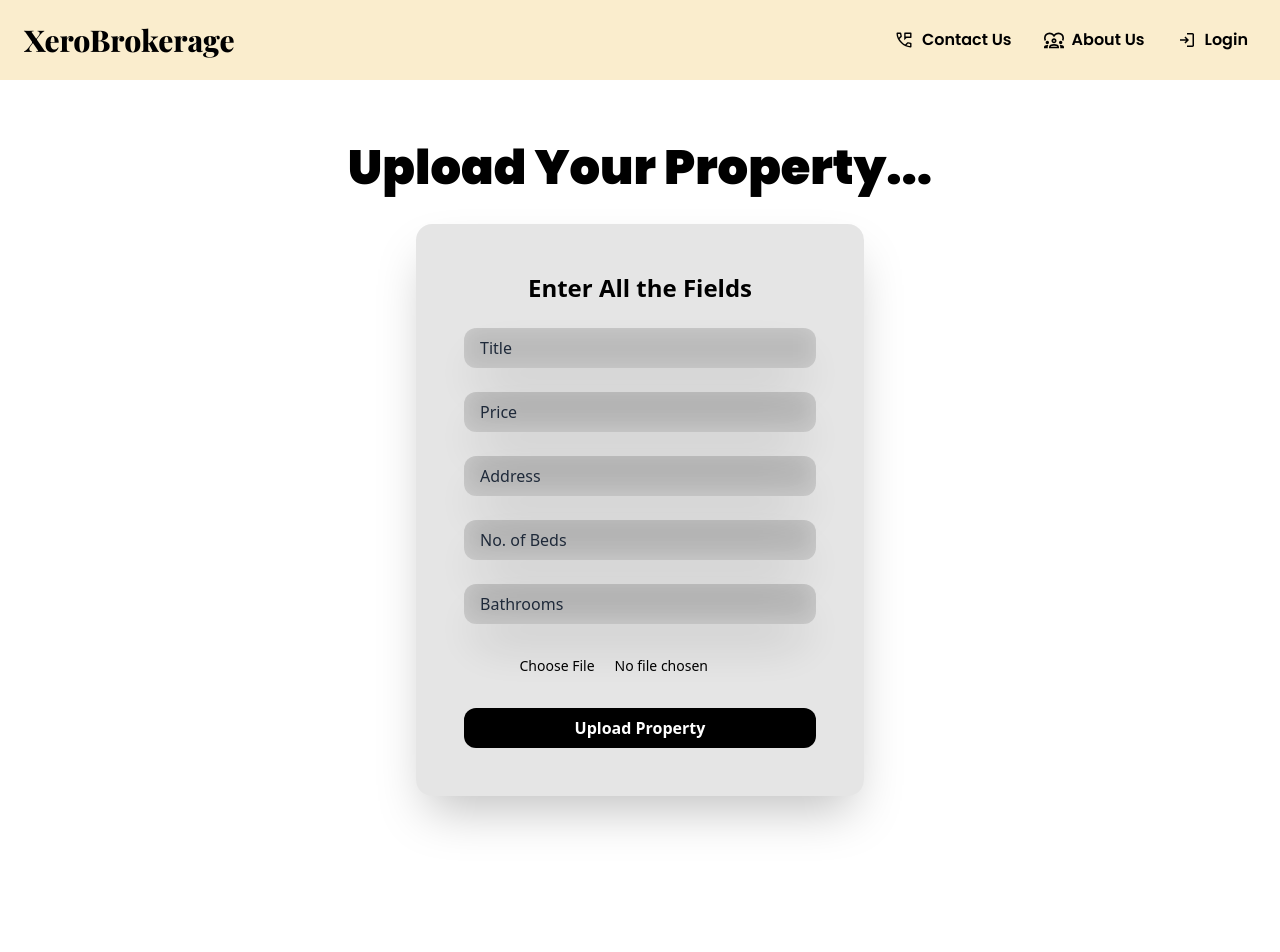
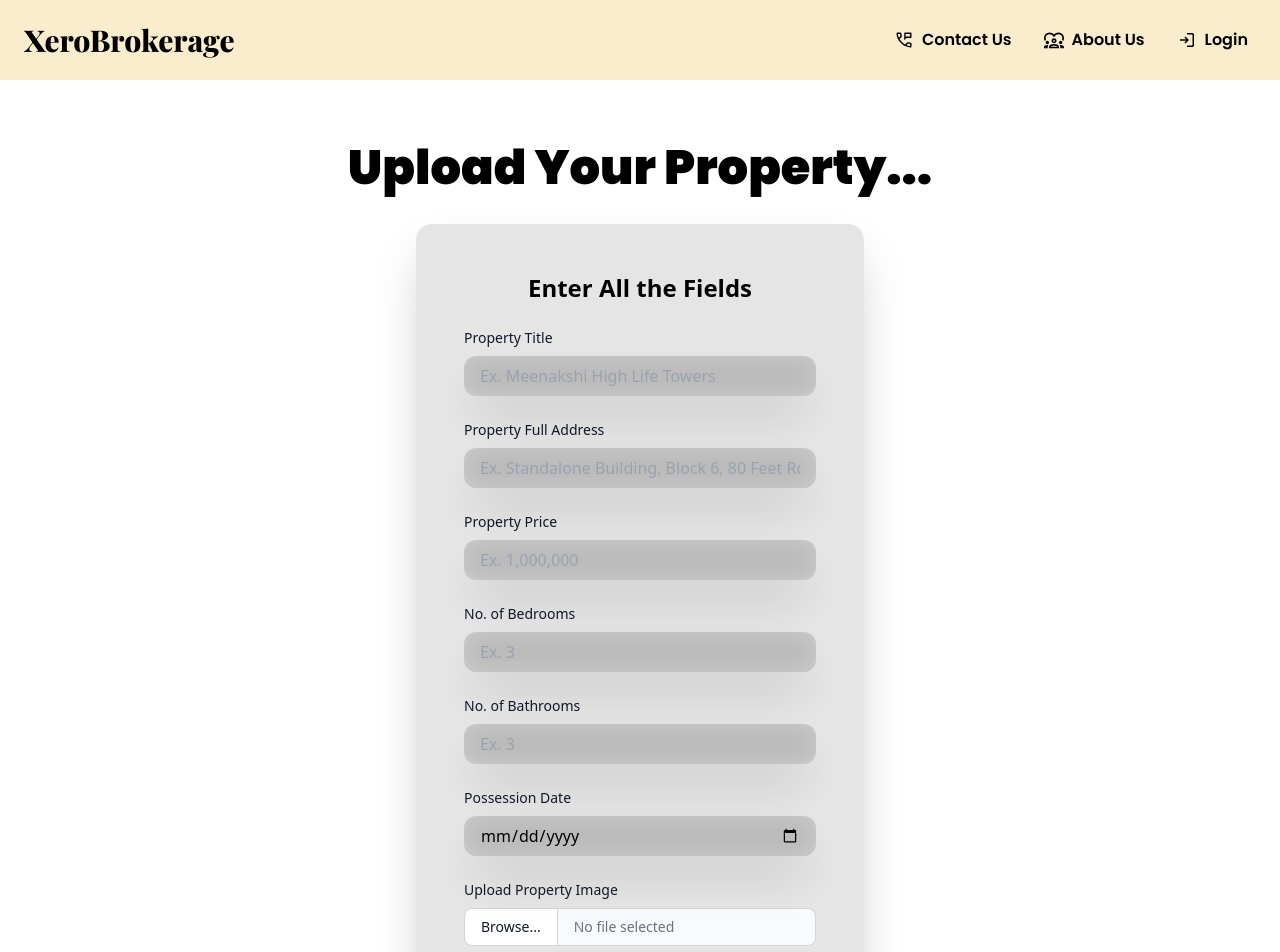
Before and after one commit to yrCodem/XeroBrokerage, a Next.js app in the folder xerobrokerage/: page /upload-property in a window 1280 px wide. Shown: the top 952 px of the page. Before the commit the page ends 800 px from the top, so only its background shows below. Built offline with nearby package versions, Linux system fonts and the light colour scheme.

Commit message:
Fix: Property Form

```diff
--- a/xerobrokerage/src/app/upload-property/page.jsx
+++ b/xerobrokerage/src/app/upload-property/page.jsx
@@ -1,118 +1,272 @@
-"use client";
+'use client'
 
-import { useState } from "react";
+import { useState } from 'react'
 
 export default function Upload() {
-  const [preview, setPreview] = useState(null);
-  const [loading, setLoading] = useState(false);
-  const [message, setMessage] = useState("");
+  const [preview, setPreview] = useState(null)
+  const [loading, setLoading] = useState(false)
+  const [message, setMessage] = useState('')
+  const [fileName, setFileName] = useState('')
+  const [errors, setErrors] = useState({
+    beds: '',
+    baths: '',
+    price: '',
+  })
+  const [possessionDate, setPossessionDate] = useState('')
 
-  const handlePreview = (e) => {
-    const file = e.target.files[0];
-    if (file) setPreview(URL.createObjectURL(file));
-  };
+  // Number validation
+  const validateNumber = (name, value) => {
+    if (value < 0) {
+      setErrors(prev => ({ ...prev, [name]: 'Value cannot be negative' }))
+      return false
+    }
+    setErrors(prev => ({ ...prev, [name]: '' }))
+    return true
+  }
 
-  const handleSubmit = async (e) => {
-    e.preventDefault();
-    setLoading(true);
-    setMessage("");
+  const handleFileChange = e => {
+    const file = e.target.files[0]
+    if (file) {
+      setFileName(file.name)
+      setPreview(URL.createObjectURL(file))
+    }
+  }
 
-    const formData = new FormData(e.target);
+  const handleSubmit = async e => {
+    e.preventDefault()
+    setLoading(true)
+    setMessage('')
+
+    const formData = new FormData(e.target)
 
     try {
-      const res = await fetch("/api/properties", {
-        method: "POST",
+      const res = await fetch('/api/properties', {
+        method: 'POST',
         body: formData,
-      });
+      })
 
-      const data = await res.json();
-      setMessage("✅ Property uploaded!");
-      console.log(data);
+      const data = await res.json()
+      setMessage('✅ Property uploaded!')
+      console.log(data)
     } catch (err) {
-      console.error(err);
-      setMessage("❌ Upload failed.");
+      console.error(err)
+      setMessage('❌ Upload failed.')
     } finally {
-      setLoading(false);
+      setLoading(false)
     }
-  };
+  }
 
   return (
-    <div className=" flex flex-col gap-8 items-center justify-center">
-      <h1 className="mt-16 text-5xl poppins-black text-center">
+    <div className='flex flex-col gap-8 items-center justify-center'>
+      <h1 className='mt-16 text-5xl poppins-black text-center'>
         Upload Your Property...
       </h1>
       <form
         onSubmit={handleSubmit}
-        className="bg-black/10  shadow-2xl backdrop-blur-md rounded-2xl p-12 w-full max-w-md space-y-6 text-black"
+        className='bg-black/10 shadow-2xl backdrop-blur-md rounded-2xl p-12 w-full max-w-md space-y-6 text-black'
       >
-        <h2 className="text-2xl font-bold text-center">Enter All the Fields</h2>
+        <h2 className='text-2xl font-bold text-center'>Enter All the Fields</h2>
 
-        <input
-          className="w-full px-4 py-2 rounded-xl bg-black/10 shadow-2xl backdrop-blur-md placeholder-gray-800 focus:outline-none"
-          placeholder="Title"
-          type="text"
-          name="title"
-          required
-        />
-        <input
-          className="w-full px-4 py-2 rounded-xl bg-black/10 shadow-2xl backdrop-blur-md placeholder-gray-800 focus:outline-none"
-          placeholder="Price"
-          type="number"
-          name="price"
-          required
-        />
-        <input
-          className="w-full px-4 py-2 rounded-xl bg-black/10 shadow-2xl backdrop-blur-md placeholder-gray-800 focus:outline-none"
-          placeholder="Address"
-          type="text"
-          name="address"
-          required
-        />
-        <input
-          className="w-full px-4 py-2 rounded-xl bg-black/10 shadow-2xl backdrop-blur-md placeholder-gray-800  focus:outline-none"
-          placeholder="No. of Beds"
-          type="number"
-          name="beds"
-          required
-        />
-        <input
-          className="w-full px-4 py-2 rounded-xl bg-black/10 shadow-2xl backdrop-blur-md placeholder-gray-800  focus:outline-none"
-          placeholder="Bathrooms"
-          type="number"
-          name="baths"
-          required
-        />
+        {/* Title */}
+        <div className='max-w-lg mx-auto'>
+          <label
+            htmlFor='user_avatar'
+            className='block mb-2 text-sm font-medium text-gray-900 dark:text-white'
+          >
+            Property Title
+          </label>
+          <input
+            className='w-full px-4 py-2 rounded-xl bg-black/10 shadow-2xl backdrop-blur-md placeholder-gray-400 focus:outline-none'
+            placeholder='Ex. Meenakshi High Life Towers'
+            type='text'
+            name='title'
+            required
+          />
+        </div>
 
-        <div className="flex flex-col items-center space-y-2">
+        {/* Full Address */}
+        <div className='max-w-lg mx-auto'>
+          <label
+            htmlFor='user_avatar'
+            className='block mb-2 text-sm font-medium text-gray-900 dark:text-white'
+          >
+            Property Full Address
+          </label>
           <input
-            type="file"
-            name="image"
-            accept="image/*"
-            onChange={handlePreview}
+            className='w-full px-4 py-2 rounded-xl bg-black/10 shadow-2xl backdrop-blur-md placeholder-gray-400 focus:outline-none'
+            placeholder='Ex. Standalone Building, Block 6, 80 Feet Rd'
+            type='text'
+            name='address'
             required
-            className=" file:text-black file:px-4 file:py-2 file:rounded-xl file:border-none text-sm"
           />
-          {preview && (
-            <img
-              src={preview}
-              alt="Preview"
-              className="w-full rounded-xl border border-gray-300 shadow-md"
-            />
+        </div>
+
+        {/* Price */}
+        <div className='max-w-lg mx-auto'>
+          <label
+            htmlFor='user_avatar'
+            className='block mb-2 text-sm font-medium text-gray-900 dark:text-white'
+          >
+            Property Price
+          </label>
+          <input
+            className={`w-full px-4 py-2 rounded-xl bg-black/10 shadow-2xl backdrop-blur-md placeholder-gray-400 focus:outline-none ${
+              errors.price ? 'border border-red-500' : ''
+            }`}
+            placeholder='Ex. 1,000,000'
+            type='number'
+            name='price'
+            required
+            min='0'
+            onChange={e => validateNumber('price', e.target.value)}
+            style={{ WebkitAppearance: 'none', MozAppearance: 'textfield' }}
+          />
+          {errors.price && (
+            <p className='text-red-500 text-sm mt-1'>{errors.price}</p>
           )}
         </div>
 
+        {/* No. of Bedrooms */}
+        <div className='max-w-lg mx-auto'>
+          <label
+            htmlFor='user_avatar'
+            className='block mb-2 text-sm font-medium text-gray-900 dark:text-white'
+          >
+            No. of Bedrooms
+          </label>
+          <input
+            className={`w-full px-4 py-2 rounded-xl bg-black/10 shadow-2xl backdrop-blur-md placeholder-gray-400 focus:outline-none ${
+              errors.beds ? 'border border-red-500' : ''
+            }`}
+            placeholder='Ex. 3'
+            type='number'
+            name='beds'
+            required
+            min='0'
+            onChange={e => validateNumber('beds', e.target.value)}
+          />
+          {errors.beds && (
+            <p className='text-red-500 text-sm mt-1'>{errors.beds}</p>
+          )}
+        </div>
+
+        {/* No. of Bathrooms */}
+        <div className='max-w-lg mx-auto'>
+          <label
+            htmlFor='user_avatar'
+            className='block mb-2 text-sm font-medium text-gray-900 dark:text-white'
+          >
+            No. of Bathrooms
+          </label>
+          <input
+            className={`w-full px-4 py-2 rounded-xl bg-black/10 shadow-2xl backdrop-blur-md placeholder-gray-400 focus:outline-none ${
+              errors.baths ? 'border border-red-500' : ''
+            }`}
+            placeholder='Ex. 3'
+            type='number'
+            name='baths'
+            required
+            min='0'
+            onChange={e => validateNumber('baths', e.target.value)}
+          />
+          {errors.baths && (
+            <p className='text-red-500 text-sm mt-1'>{errors.baths}</p>
+          )}
+        </div>
+
+        {/* Possession Date */}
+        <div className='relative'>
+          <label
+            htmlFor='possession-date'
+            className='block mb-2 text-sm font-medium text-gray-900 dark:text-white'
+          >
+            Possession Date
+          </label>
+          <input
+            type='date'
+            id='possession-date'
+            name='possessionDate'
+            value={possessionDate}
+            onChange={e => setPossessionDate(e.target.value)}
+            className='w-full px-4 py-2 rounded-xl bg-black/10 shadow-2xl backdrop-blur-md placeholder-gray-400 focus:outline-none'
+            min={new Date().toISOString().split('T')[0]} // Optional: Restrict to future dates
+            required
+          />
+          <div className='absolute inset-y-0 right-0 flex items-center pr-3 pt-5 pointer-events-none'>
+            <svg
+              className='w-0 h-0 text-gray-400'
+              fill='currentColor'
+              viewBox='0 0 20 20'
+            >
+              <path
+                fillRule='evenodd'
+                d='M6 2a1 1 0 00-1 1v1H4a2 2 0 00-2 2v10a2 2 0 002 2h12a2 2 0 002-2V6a2 2 0 00-2-2h-1V3a1 1 0 10-2 0v1H7V3a1 1 0 00-1-1zm0 5a1 1 0 000 2h8a1 1 0 100-2H6z'
+                clipRule='evenodd'
+              />
+            </svg>
+          </div>
+        </div>
+
+        <div className='max-w-lg mx-auto'>
+          <label
+            htmlFor='user_avatar'
+            className='block mb-2 text-sm font-medium text-gray-900 dark:text-white'
+          >
+            Upload Property Image
+          </label>
+
+          <div className='flex items-center'>
+            <label
+              htmlFor='user_avatar'
+              className='px-4 py-2 text-sm font-medium text-gray-900 bg-white border border-gray-300 rounded-l-lg cursor-pointer hover:bg-gray-100 dark:bg-gray-700 dark:text-white dark:border-gray-600 dark:hover:bg-gray-600'
+            >
+              Browse...
+            </label>
+
+            <div className='flex-1 px-4 py-2 text-sm text-gray-500 bg-gray-50 border border-l-0 border-gray-300 rounded-r-lg dark:bg-gray-700 dark:text-gray-300 dark:border-gray-600'>
+              {fileName || 'No file selected'}
+            </div>
+
+            <input
+              type='file'
+              id='user_avatar'
+              name='image'
+              className='hidden'
+              onChange={handleFileChange}
+              aria-describedby='user_avatar_help'
+              accept='image/*'
+              required
+            />
+          </div>
+
+          {/* {preview && (
+            <img
+              src={preview}
+              alt='Preview'
+              className='mt-4 w-full rounded-xl border border-gray-300 shadow-md'
+            />
+          )} */}
+
+          <div
+            className='mt-1 text-sm text-gray-500 dark:text-gray-300'
+            id='user_avatar_help'
+          >
+            A property image helps attract more buyers
+          </div>
+        </div>
+
         <button
-          type="submit"
+          type='submit'
           className={`w-full bg-black text-white hover:bg-gray-800 transition-all duration-300 py-2 px-4 rounded-xl font-semibold ${
-            loading ? "cursor-not-allowed opacity-50" : ""
+            loading ? 'cursor-not-allowed opacity-50' : ''
           }`}
           disabled={loading}
         >
-          {loading ? "Uploading..." : "Upload Property"}
+          {loading ? 'Uploading...' : 'Upload Property'}
         </button>
 
-        {message && <p className="text-center mt-2 font-medium">{message}</p>}
+        {message && <p className='text-center mt-2 font-medium'>{message}</p>}
       </form>
     </div>
-  );
+  )
 }
```
Also changed, not shown: xerobrokerage/src/pages/PropertyDetails.jsx (added).
